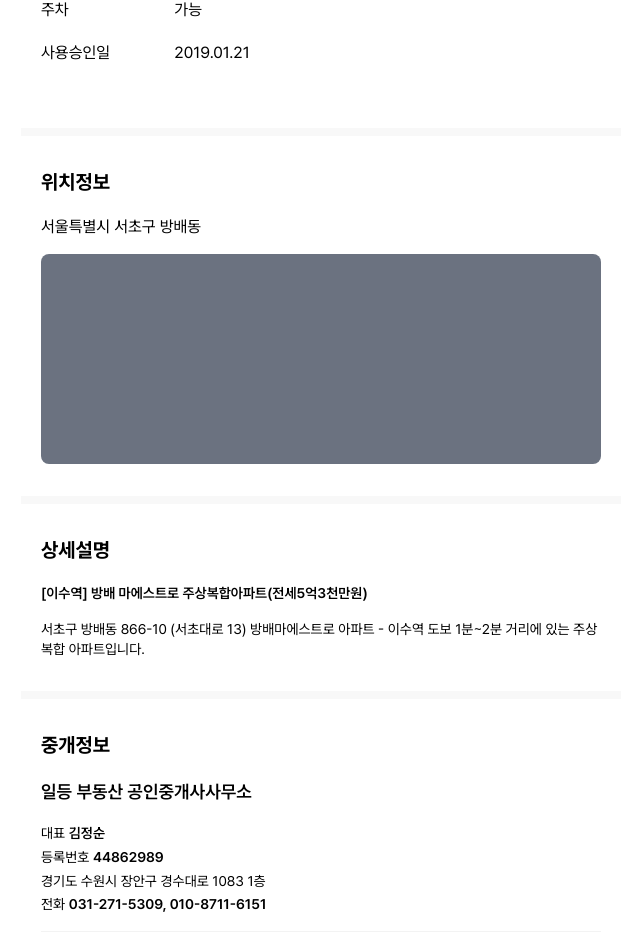
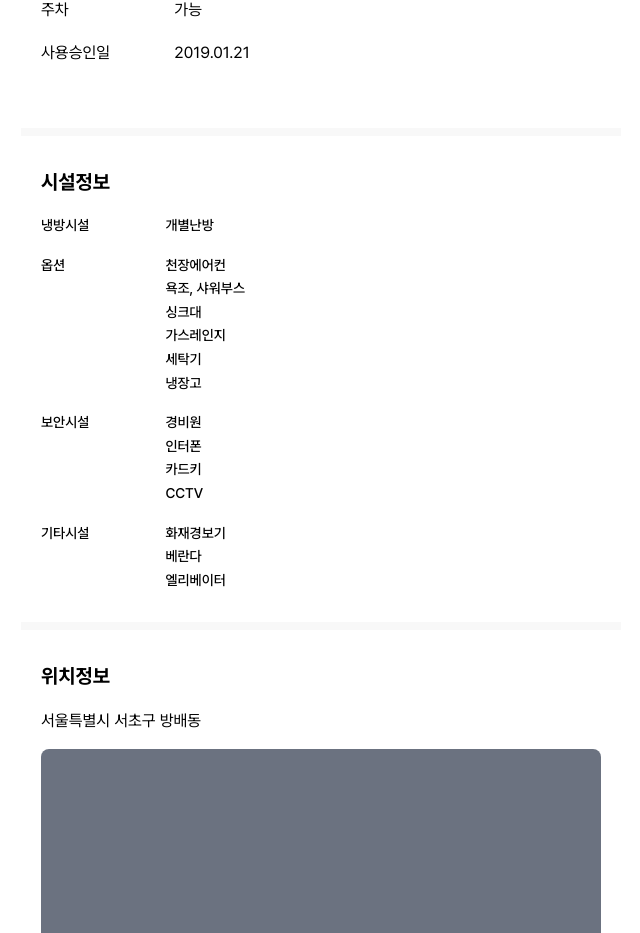
Before and after one commit to FC-DEV3-Final-Project/zoop-frontend, a Next.js app: page /property/1 in a window 1280 px wide. Shown: the part 1698-2631 px from the top of the page, without its empty margins (319-959 px from the left). Built offline with nearby package versions, Linux system fonts and the light colour scheme.

Commit message:
design: 시설정보 섹션 퍼블리싱

```diff
--- a/src/app/property/[id]/(with-tabs)/detail/SectionList.tsx
+++ b/src/app/property/[id]/(with-tabs)/detail/SectionList.tsx
@@ -3,12 +3,14 @@ import DealSection from "./section/DealSection";
 import DescriptionSection from "./section/DescriptionSection";
 import InfoSection from "./section/InfoSection";
 import LocationSection from "./section/LocationSection";
+import FacilitySection from "./section/FacilitySection";
 
 export default function SectionList() {
   return (
     <div className="flex flex-col bg-gray-100">
       <DealSection />
       <InfoSection />
+      <FacilitySection />
       <LocationSection />
       <DescriptionSection />
       <AgentSection />
--- /dev/null
+++ b/src/app/property/[id]/(with-tabs)/detail/section/FacilitySection.tsx
@@ -0,0 +1,32 @@
+"use client";
+
+import React from "react";
+
+export default function FacilitySection() {
+  const facilityData = {
+    냉방시설: "개별난방",
+    옵션: ["천장에어컨", "욕조, 샤워부스", "싱크대", "가스레인지", "세탁기", "냉장고"],
+    보안시설: ["경비원", "인터폰", "카드키", "CCTV"],
+    기타시설: ["화재경보기", "베란다", "엘리베이터"],
+  };
+
+  return (
+    <section id="facility" className="mb-2 scroll-mt-[80px] bg-white px-5 py-8">
+      <div className="mb-5 text-title2 text-black">시설정보</div>
+      <div className="grid grid-cols-[auto_1fr] gap-x-[76px] gap-y-[20px] text-caption2 text-black">
+        {Object.entries(facilityData).map(([label, value]) => (
+          <React.Fragment key={label}>
+            <div>{label}</div>
+            <div className="flex flex-col gap-1">
+              {Array.isArray(value) ? (
+                value.map((item, i) => <div key={i}>{item}</div>)
+              ) : (
+                <div>{value}</div>
+              )}
+            </div>
+          </React.Fragment>
+        ))}
+      </div>
+    </section>
+  );
+}
```
